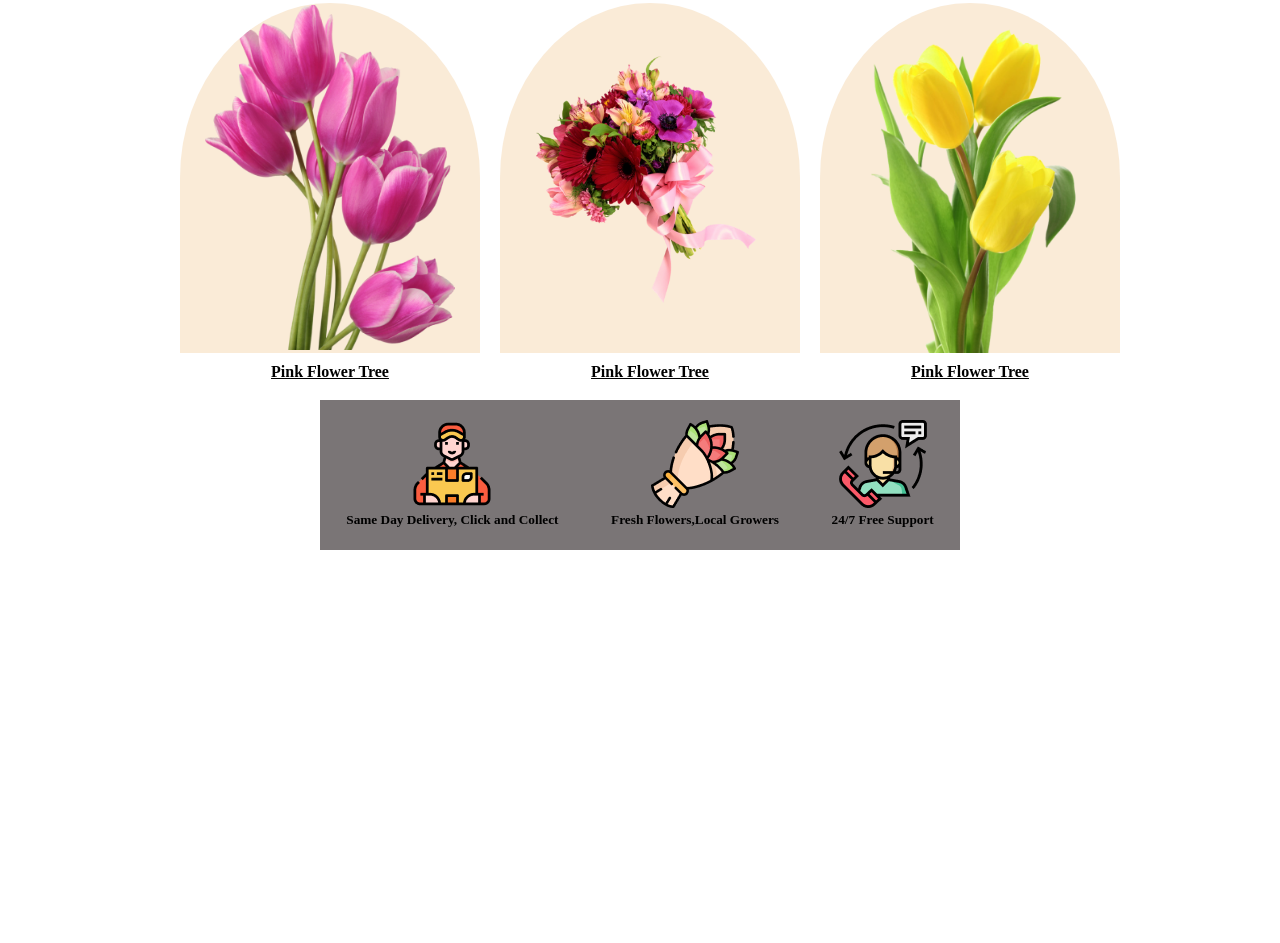
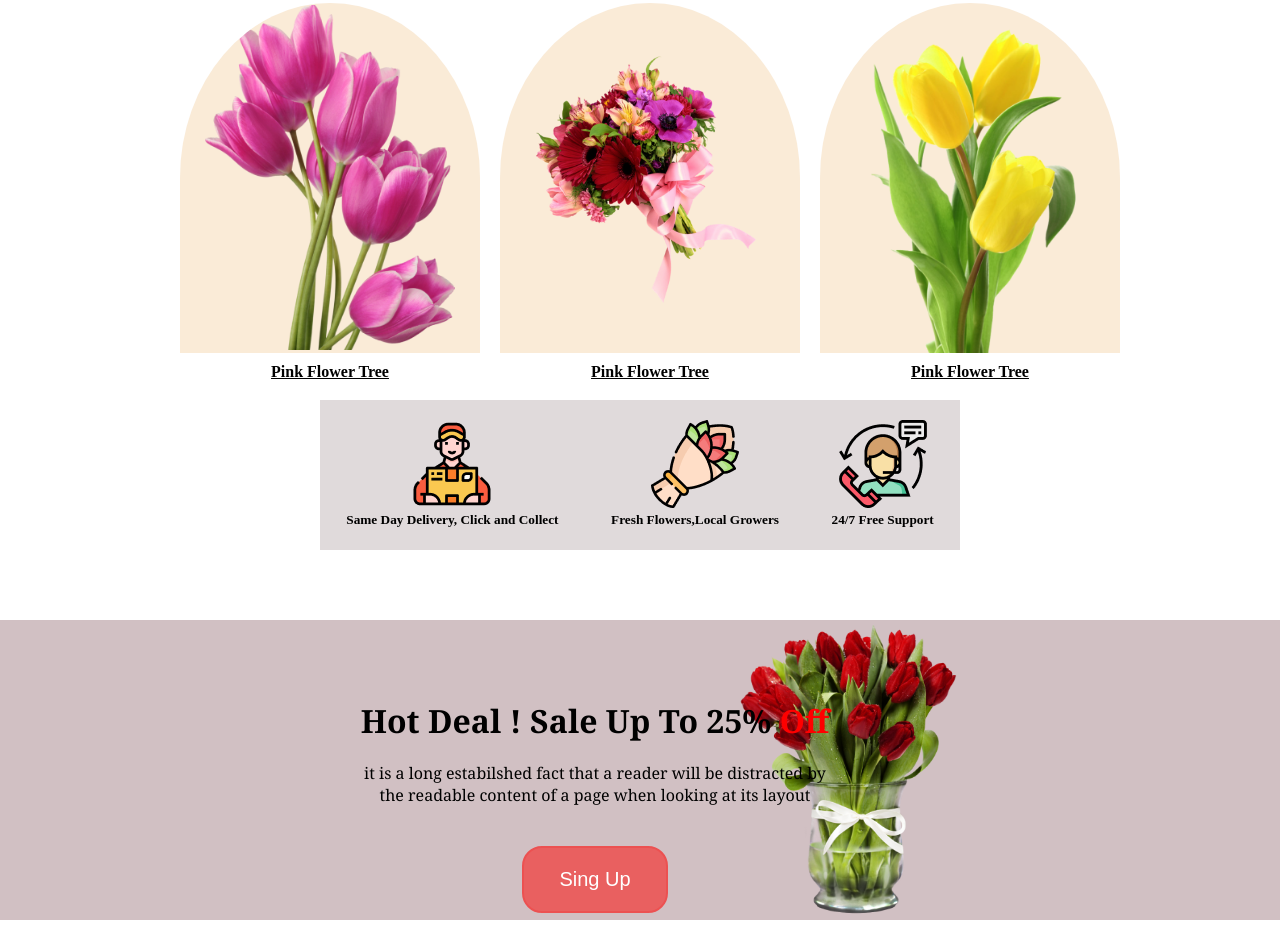
Before and after one commit to mehedi323/Assignment-1, a plain HTML site: page index.html in a window 1280 px wide. Shown: the part 820-1763 px from the top of the page. Before the commit the page ends 1370 px from the top, so only its background shows below. Drawn offline with Linux system fonts and the light colour scheme.

Commit message:
first commit

```diff
--- a/index.html
+++ b/index.html
@@ -57,5 +57,20 @@
        </div>
       </div>
 
+
+
+      <div class="section-hot">
+        <div class="section-text">
+          <h1>Hot Deal ! Sale Up To 25% <span class="logo">Off</span></h1>
+          <p>it is a long estabilshed fact that a reader will be distracted by the readable content of a page when looking at its layout</p>
+          <button class="btn">
+            <a href="*">Sing Up</a>
+          </button>
+        </div>
+        </div>
+
+
+      </div>
+
 </body>
 </html>
--- a/style/main.css
+++ b/style/main.css
@@ -134,8 +134,34 @@
   height: 150px;
   text-align: center;
   padding-top: 20px;
-  background-color: #7a7576;
+  background-color: #e0dadb;
   display: flex;
   justify-content: space-around;
    margin-left: 25%;
 }
+.section-hot{
+  width: 100%;
+  height: 300px;
+  margin-top: 70px;
+  background-color: #d1c0c3;
+  background-image: url(../img/pngwing\ 8.png);
+  background-repeat: no-repeat;
+  background-position: 70% 25%;
+  background-size: contain;
+}
+.section-text{
+  max-width: 550px;
+  font-family: Georgia, 'Times New Roman', Times, serif;
+  padding: 30px;
+  text-align: center;
+  margin-left: 25%;
+
+}
+.section-text h1{
+  margin-top: 10%;
+  margin-bottom: 20px;
+}
+
+.logo{
+  color: red;
+}
```
